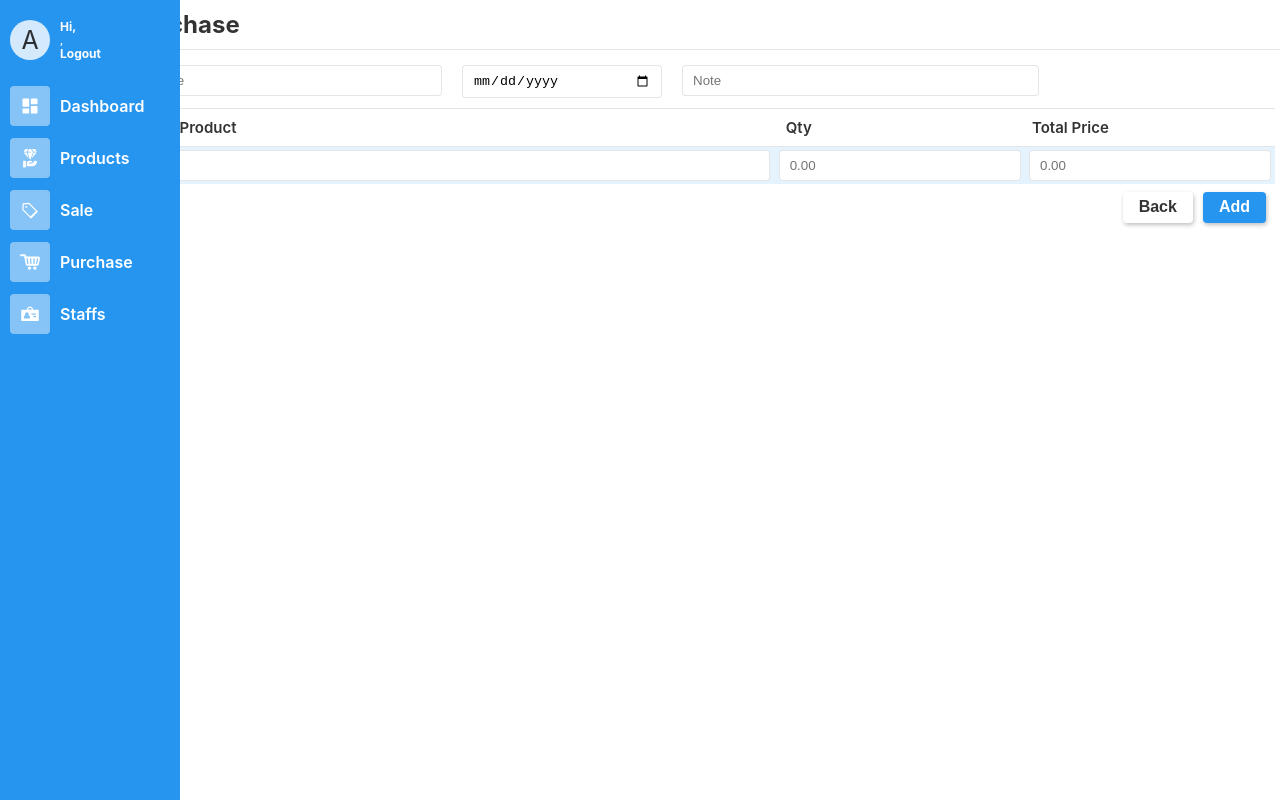
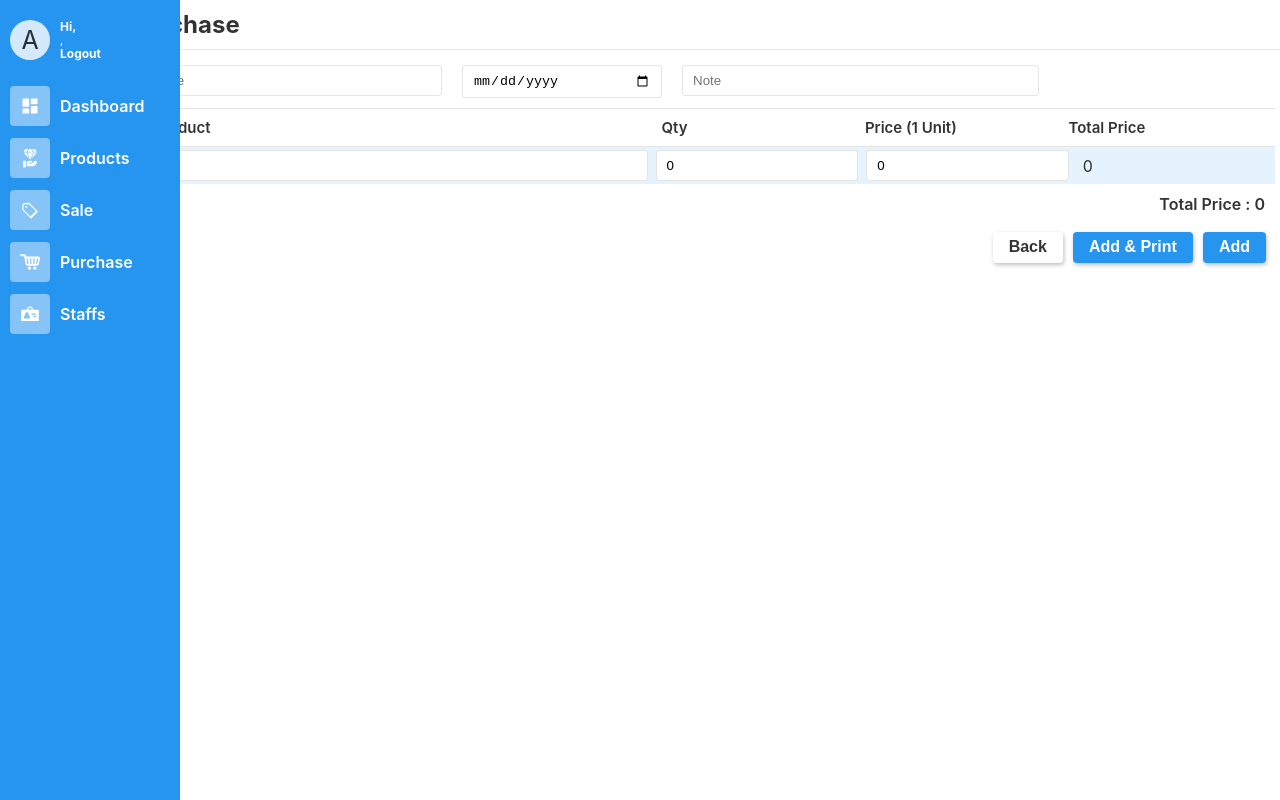
Before and after one commit to jaseeldevops/cuownbe_admin, a React (Create React App) app: page / in a window 1280 px wide. Built offline with nearby package versions, Linux system fonts and the light colour scheme.

Commit message:
First Commit

```diff
--- a/src/index.css
+++ b/src/index.css
@@ -195,12 +195,19 @@ div {
   margin: 3px 4px;
 }
 .myTableForm .d {
+  padding: 10px;
+}
+.myTableForm .dA {
+  font-weight: 600;
+  text-align: right;
+}
+.myTableForm .f {
   margin: 3px 4px;
   display: flex;
   align-items: center;
   justify-content: flex-end;
 }
-.myTableForm .dA {
+.myTableForm .fA {
   margin: 5px;
 }
 /* //////////////////////////////////////////////////////////////// */
--- a/src/methods/addProduct.tsx
+++ b/src/methods/addProduct.tsx
@@ -1,28 +1,42 @@
+import { Product } from "../modules/product";
 import { httpDelete, httpPost, httpPut } from "../modules/serviceInit";
 
-export const onAddProduct = (e: any, app: any) => {
+export const onAddProduct = async (e: any, app: any) => {
   e.preventDefault();
-  const body = app.state.product;
-  var response;
+  const { product, loading }: any = app.state;
+
+  const body = JSON.parse(JSON.stringify(product));
+  body.mrp *= 100;
+  body.purchasePrice *= 100;
+  body.sellingPrice *= 100;
+
+  if (body.name === "") {
+    app.setState({ error: "Enter prodect name" });
+    return;
+  }
+  if (body.category === "") {
+    app.setState({ error: "Select category" });
+    return;
+  }
+
+  if (loading) return;
+  var response: any;
+  app.setState({ loading: true });
   if (body?.hasOwnProperty("_id")) response = httpPut("product", body);
   else response = httpPost("product", body);
-
   response
-    .then(() => {
-      app.props.setRoute("product");
-    })
-    .catch((e) => {
-      app.setState({ error: e.response.data?.msg });
-    });
+    .then(() => app.props.setRoute("product"))
+    .catch((e: any) => app.setState({ error: e.response.data?.msg }));
+  app.setState({ loading: false });
 };
 
-export const onDeleteProduct = (e: any, app: any) => {
+export const onDeleteProduct = async (e: any, app: any) => {
   e.preventDefault();
-  httpDelete("product/" + app.state.product._id)
-    .then(() => {
-      app.props.setRoute("product");
-    })
-    .catch((e) => {
-      console.log(e);
-    });
+  const { product, loading }: any = app.state;
+  if (loading) return;
+  app.setState({ loading: true });
+  await httpDelete("product/" + product._id)
+    .then(() => app.props.setRoute("product"))
+    .catch((e: any) => app.setState({ error: e.response.data?.msg }));
+  app.setState({ loading: false });
 };
--- a/src/methods/addPurchase.tsx
+++ b/src/methods/addPurchase.tsx
@@ -10,21 +10,15 @@ export const onAddPurchase = (e: any, app: any) => {
   else response = httpPost("purchase", body);
 
   response
-    .then(() => {
-      app.props.setRoute("purchase");
-    })
-    .catch((e) => {
-      app.setState({ error: e.response.data?.msg });
-    });
+    .then(() => app.props.setRoute("purchase"))
+    .catch((e) => app.setState({ error: e.response.data?.msg }));
 };
 
 export const onDeletePurchase = (e: any, app: any) => {
   e.preventDefault();
   httpDelete("purchase/" + app.state.purchase._id)
-    .then(() => {
-      app.props.setRoute("purchase");
-    })
-    .catch((e) => {});
+    .then(() => app.props.setRoute("purchase"))
+    .catch((e) => app.setState({ error: e.response.data?.msg }));
 };
 
 export const getSingelPurchase = (app: any) => {
@@ -33,5 +27,5 @@ export const getSingelPurchase = (app: any) => {
       res.data?.list.push({});
       app.setState({ purchase: res.data });
     })
-    .catch((e) => {});
+    .catch((e) => app.setState({ error: e.response.data?.msg }));
 };
--- a/src/methods/product.tsx
+++ b/src/methods/product.tsx
@@ -1,10 +1,8 @@
 import { httpGet } from "../modules/serviceInit";
 
-export const getAllProducts = (app: any) => {
-  httpGet("products")
-    .then((res) => {
-      app.setState({ allProducts: res.data });
-    })
+export const getAllProducts = async (app: any) => {
+  await httpGet("products")
+    .then((res) => app.setState({ allProducts: res.data }))
     .catch(() => {});
 };
 
--- /dev/null
+++ b/src/modules/product.tsx
@@ -0,0 +1,23 @@
+export class Product {
+  category: string = "";
+  desc: string = "";
+  name: string = "";
+  mrp: number = 0;
+  purchasePrice: number = 0;
+  sellingPrice: number = 0;
+  unit: string = "Unit";
+  stock: number = 0;
+}
+
+export class Purchase {
+  supplier: string = "";
+  date: string = "";
+  note: string = "";
+  list: PurchaseEach[] = [new PurchaseEach()];
+}
+
+export class PurchaseEach {
+  product: string = "";
+  qty: number = 0;
+  price: number = 0;
+}
--- a/src/screens/addProduct.tsx
+++ b/src/screens/addProduct.tsx
@@ -1,6 +1,7 @@
 import { Component } from "react";
 import { onAddProduct, onDeleteProduct } from "../methods/addProduct";
 import HomeLayout from "../widgets/homeLayout";
+import { Product } from "../modules/product";
 
 export default class AddProductScreen extends Component<any> {
   constructor(props: any) {
@@ -8,11 +9,13 @@ export default class AddProductScreen extends Component<any> {
     this.state = {
       error: null,
       loading: false,
-      product: {},
+      product: new Product(),
     };
   }
   componentDidMount(): void {
-    if (this.props.data) this.setState({ product: this.props.data ?? {} });
+    if (this.props.data) {
+      this.setState({ product: this.props.data });
+    }
   }
 
   _onClickBack = (e: any) => {
@@ -109,7 +112,16 @@ export default class AddProductScreen extends Component<any> {
               placeholder="0.00"
             />
           </div>
-
+          <div className="b">
+            <div className="bA">Stock*</div>
+            <input
+              className="bB"
+              value={product?.stock}
+              onChange={(e) => (product.stock = e.target.value)}
+              type="number"
+              placeholder="0.00"
+            />
+          </div>
           <div className="d">
             <div className="errorMsg">{error}</div>
             <button className="dA btn2" onClick={this._onClickBack}>
--- a/src/screens/addPurchase.tsx
+++ b/src/screens/addPurchase.tsx
@@ -7,6 +7,7 @@ import {
 } from "../methods/addPurchase";
 import { ProductInput } from "../widgets/input";
 import { getSearchProduct } from "../methods/product";
+import { Purchase, PurchaseEach } from "../modules/product";
 
 export default class AddPurchaseScreen extends Component<any> {
   constructor(props: any) {
@@ -14,7 +15,7 @@ export default class AddPurchaseScreen extends Component<any> {
     this.state = {
       error: null,
       loading: false,
-      purchase: { list: [{}] },
+      purchase: new Purchase(),
     };
   }
   componentDidMount(): void {
@@ -28,6 +29,14 @@ export default class AddPurchaseScreen extends Component<any> {
   _onClickBack = (e: any) => {
     e.preventDefault();
     this.props.setRoute("purchase");
+  };
+
+  _CalculateTotal = () => {
+    const { purchase }: any = this.state;
+    var total = 0;
+    for (let i = 0; i < purchase.list.length; i++)
+      total += purchase.list[i].price * purchase.list[i].qty;
+    return total;
   };
 
   render() {
@@ -84,6 +93,9 @@ export default class AddPurchaseScreen extends Component<any> {
               Qty
             </div>
             <div className="bA" style={{ width: "20%" }}>
+              Price (1 Unit)
+            </div>
+            <div className="bA" style={{ width: "20%" }}>
               Total Price
             </div>
           </div>
@@ -107,7 +119,7 @@ export default class AddPurchaseScreen extends Component<any> {
                 <ProductInput
                   onChange={async (v: any) => {
                     if (purchase?.list?.length === k + 1)
-                      purchase?.list.push({});
+                      purchase?.list.push(new PurchaseEach());
                     await getSearchProduct(
                       v,
                       (res: any) => (it.searches = res)
@@ -117,6 +129,7 @@ export default class AddPurchaseScreen extends Component<any> {
                   onSelect={(value: any) => {
                     delete it.searches;
                     it.product = value._id;
+                    it.price = value.purchasePrice;
                     this.setState({ purchase });
                   }}
                   datas={it.searches || []}
@@ -129,7 +142,7 @@ export default class AddPurchaseScreen extends Component<any> {
                   style={{ width: "20%" }}
                   type="number"
                   placeholder="0.00"
-                  value={it.qty ?? ""}
+                  value={it.qty}
                   onChange={(e) => {
                     it.qty = e.target.value;
                     this.setState({ purchase });
@@ -140,29 +153,38 @@ export default class AddPurchaseScreen extends Component<any> {
                   style={{ width: "20%" }}
                   type="number"
                   placeholder="0.00"
-                  value={it.totalPrice ?? ""}
+                  value={it.price}
                   onChange={(e) => {
-                    it.totalPrice = e.target.value;
+                    it.price = e.target.value;
                     this.setState({ purchase });
                   }}
                 />
+                <div className="cAb" style={{ width: "20%" }}>
+                  {it.price * it.qty}
+                </div>
               </div>
             ))}
           </div>
           <div className="d">
+            <div className="dA">Total Price : {this._CalculateTotal()}</div>
+          </div>
+          <div className="f">
             <div className="errorMsg">{error}</div>
-            <button className="dA btn2" onClick={this._onClickBack}>
+            <button className="fA btn2" onClick={this._onClickBack}>
               Back
             </button>
             {isEdit ? (
               <button
-                className="dA btn3"
+                className="fA btn3"
                 onClick={(e) => onDeletePurchase(e, this)}
               >
                 Delete
               </button>
             ) : null}
-            <button className="dA btn1" type="submit">
+            <button className="fA btn1" type="submit">
+              {isEdit ? "Save & Print" : "Add & Print"}
+            </button>
+            <button className="fA btn1" type="submit">
               {isEdit ? "Save" : "Add"}
             </button>
           </div>
--- a/src/screens/prodect.tsx
+++ b/src/screens/prodect.tsx
@@ -20,6 +20,9 @@ export default class ProdectScreen extends Component<any> {
   };
 
   _onClickProdect = (it: any) => {
+    it.mrp /= 100;
+    it.purchasePrice /= 100;
+    it.sellingPrice /= 100;
     this.props.setRoute("addProduct", it);
   };
 
@@ -49,14 +52,17 @@ export default class ProdectScreen extends Component<any> {
             <div className="bA" style={{ width: "70%" }}>
               Name
             </div>
-            <div className="bA" style={{ width: "15%" }}>
+            <div className="bA" style={{ width: "15%", textAlign: "right" }}>
               Purchase Price
             </div>
-            <div className="bA" style={{ width: "15%" }}>
+            <div className="bA" style={{ width: "15%", textAlign: "right" }}>
               Selling Price
             </div>
-            <div className="bA" style={{ width: "15%" }}>
+            <div className="bA" style={{ width: "15%", textAlign: "right" }}>
               MRP
+            </div>
+            <div className="bA" style={{ width: "15%", textAlign: "right" }}>
+              Stock
             </div>
           </div>
           {allProducts.map((it: any, k: any) => (
@@ -67,21 +73,24 @@ export default class ProdectScreen extends Component<any> {
               <div className="cA" style={{ width: "70%" }}>
                 {it.name}
               </div>
-              <div className="cC" style={{ width: "15%" }}>
-                {it.purchasePrice}
+              <div className="cC" style={{ width: "15%", textAlign: "right" }}>
+                {it.purchasePrice / 100}
               </div>
-              <div className="cC" style={{ width: "15%" }}>
-                {it.sellingPrice}
+              <div className="cC" style={{ width: "15%", textAlign: "right" }}>
+                {it.sellingPrice / 100}
               </div>
-              <div className="cC" style={{ width: "15%" }}>
-                {it.mrp}
+              <div className="cC" style={{ width: "15%", textAlign: "right" }}>
+                {it.mrp / 100}
+              </div>
+              <div className="cC" style={{ width: "15%", textAlign: "right" }}>
+                {it.stock}
               </div>
             </div>
           ))}
-          <div className="d">
-            <div className="dA"></div>
-            <div className="dB">
-              <div className="dBa"></div>
+          <div className="f">
+            <div className="fA"></div>
+            <div className="fB">
+              <div className="fBa"></div>
             </div>
           </div>
         </div>
```
